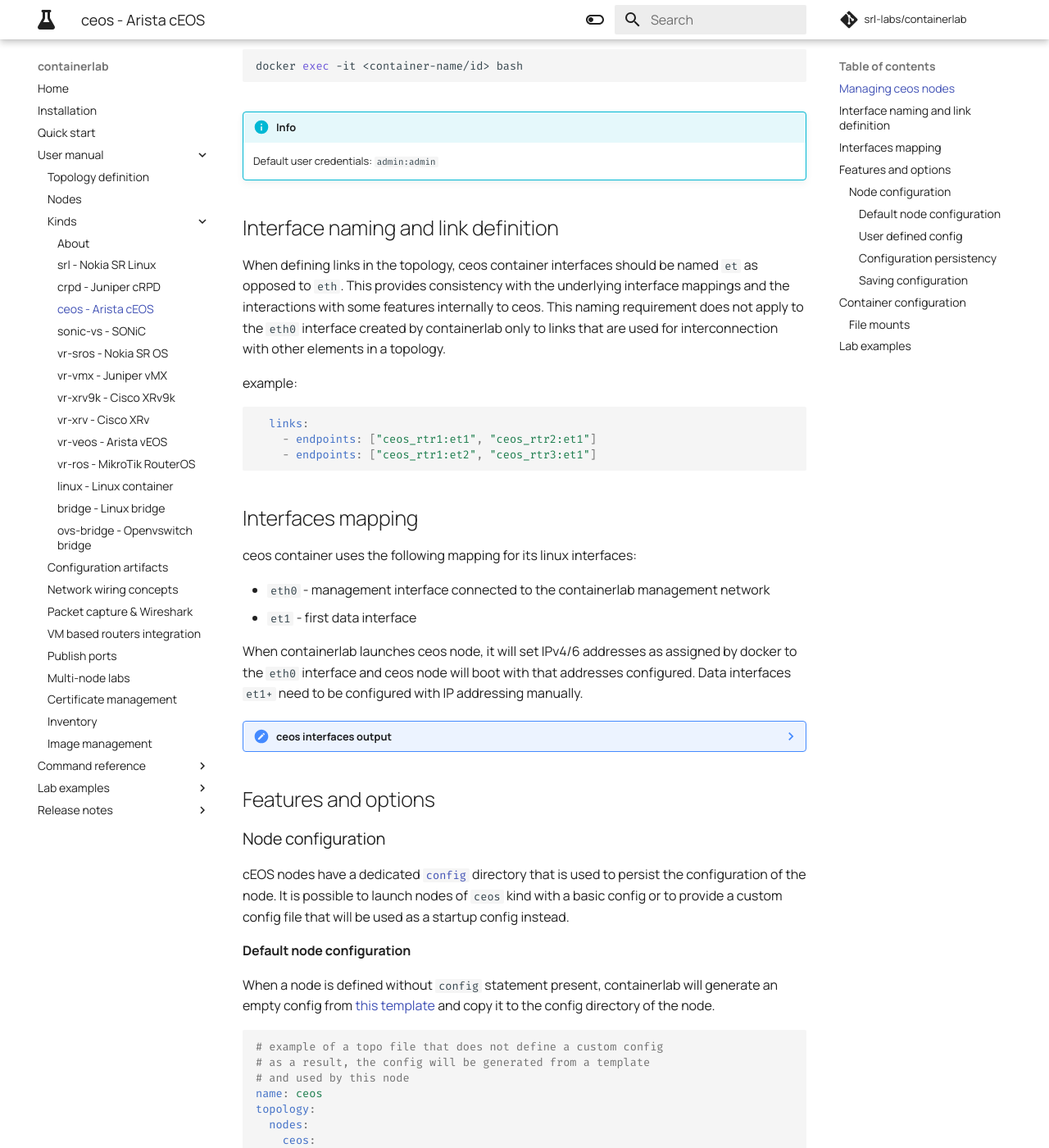
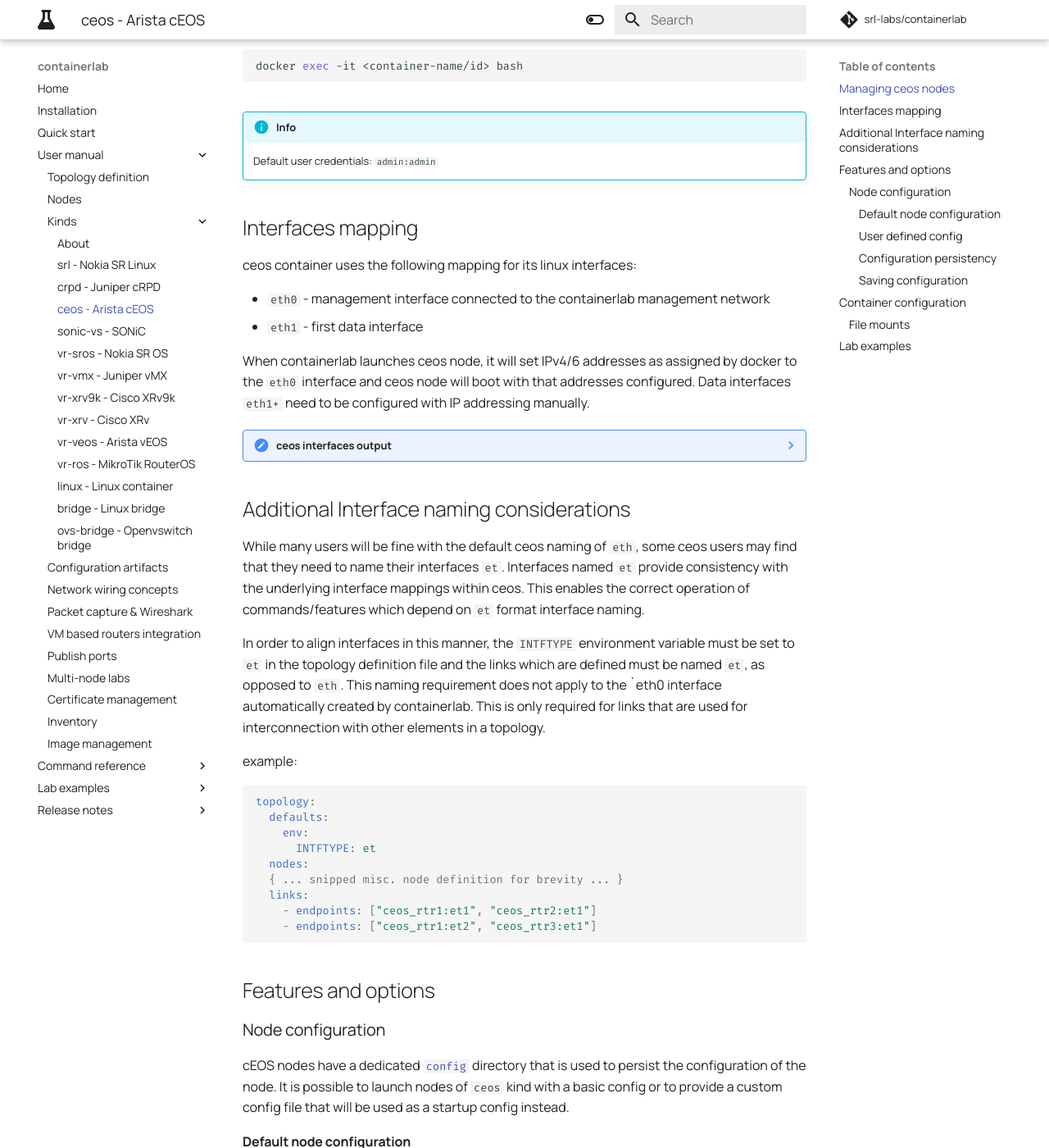
Before and after one commit to srl-labs/containerlab, an MkDocs documentation site: the page built from docs/manual/kinds/ceos.md, in a window 1280 px wide and 1400 px high, scrolled down 611 px. Shown: the whole window at 82% size. Built offline with MkDocs 1.6.1 and Material for MkDocs 9.7.7, drawn with Linux system fonts in a browser that asks for light colours; comment, search, counter and statistics services are not loaded; some of the changed text lies outside the part shown.

Commit message:
added text re: et interface naming for ceos

````diff
--- a/docs/manual/kinds/ceos.md
+++ b/docs/manual/kinds/ceos.md
@@ -39,24 +39,13 @@ Arista cEOS node launched with containerlab can be managed via the following int
 !!!info
     Default user credentials: `admin:admin`
 
-## Interface naming and link definition
-
-When defining links in the topology, ceos container interfaces should be named `et` as opposed to `eth`.  This provides consistency with the underlying interface mappings and the interactions with some features internally to ceos.  This naming requirement does not apply to the `eth0` interface created by containerlab only to links that are used for interconnection with other elements in a topology.
-
-example:
-```yml
-  links:
-    - endpoints: ["ceos_rtr1:et1", "ceos_rtr2:et1"]
-    - endpoints: ["ceos_rtr1:et2", "ceos_rtr3:et1"]
-```
-
 ## Interfaces mapping
 ceos container uses the following mapping for its linux interfaces:
 
 * `eth0` - management interface connected to the containerlab management network
-* `et1` - first data interface
+* `eth1` - first data interface
 
-When containerlab launches ceos node, it will set IPv4/6 addresses as assigned by docker to the `eth0` interface and ceos node will boot with that addresses configured. Data interfaces `et1+` need to be configured with IP addressing manually.
+When containerlab launches ceos node, it will set IPv4/6 addresses as assigned by docker to the `eth0` interface and ceos node will boot with that addresses configured. Data interfaces `eth1+` need to be configured with IP addressing manually.
 
 ???note "ceos interfaces output"
     This output demonstrates the IP addressing of the linux interfaces of ceos node.
@@ -93,6 +82,26 @@ When containerlab launches ceos node, it will set IPv4/6 addresses as assigned b
                                             2001:172:20:20::2/80             up            config
     ```
     As you see, the management interface `Ma0` inherits the IP address that docker assigned to ceos container management interface.
+
+
+## Additional Interface naming considerations
+
+While many users will be fine with the default ceos naming of `eth`, some ceos users may find that they need to name their interfaces `et`. Interfaces named `et` provide consistency with the underlying interface mappings within ceos. This enables the correct operation of commands/features which depend on `et` format interface naming.
+
+In order to align interfaces in this manner, the `INTFTYPE` environment variable must be set to `et` in the topology definition file and the links which are defined must be named `et`, as opposed to `eth`. This naming requirement does not apply to the `eth0 interface automatically created by containerlab. This is only required for links that are used for interconnection with other elements in a topology.
+
+example:
+```yml
+topology:
+  defaults:
+    env:
+      INTFTYPE: et
+  nodes:
+  { ... snipped misc. node definition for brevity ... }
+  links:
+    - endpoints: ["ceos_rtr1:et1", "ceos_rtr2:et1"]
+    - endpoints: ["ceos_rtr1:et2", "ceos_rtr3:et1"]
+```
 
 ## Features and options
 ### Node configuration
````
